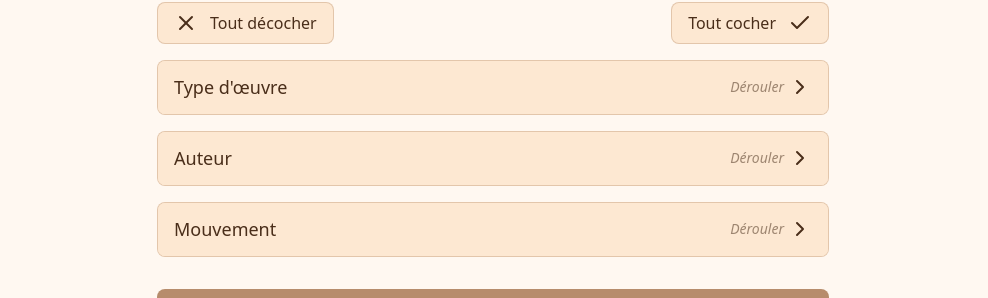
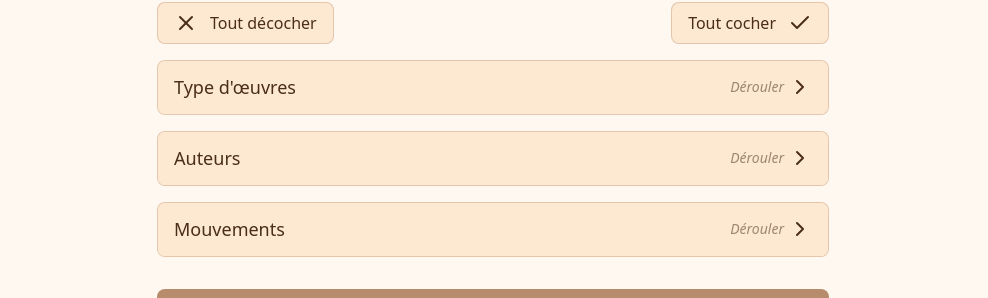
Before and after one commit to balded1ams/Thibou, a Next.js app: page /customPage in a window 1280 px wide. Shown: the part 269-567 px from the top of the page, without its empty margins (147-1135 px from the left). Built offline with nearby package versions, Linux system fonts and the light colour scheme.

Commit message:
Fix category titles for consistency in French language

```diff
--- a/src/app/customPage/page.tsx
+++ b/src/app/customPage/page.tsx
@@ -100,19 +100,19 @@ export default function Preferences() {
         </div>
 
         <div>
-          <Category title="Type d'œuvre">
+          <Category title="Type d'œuvres">
             <Item
-              name="Peinture"
+              name="Peintures"
               state={itemStates[0]}
               onStateChange={(newState) => updateItemState(0, newState)}
             />
             <Item
-              name="Sculpture"
+              name="Sculptures"
               state={itemStates[1]}
               onStateChange={(newState) => updateItemState(1, newState)}
             />
           </Category>
-          <Category title="Auteur">
+          <Category title="Auteurs">
             <Item
               name="Michel-Ange"
               state={itemStates[2]}
@@ -124,7 +124,7 @@ export default function Preferences() {
               onStateChange={(newState) => updateItemState(3, newState)}
             />
           </Category>
-          <Category title="Mouvement">
+          <Category title="Mouvements">
             <Item
               name="Le maniérisme"
               state={itemStates[4]}
```
